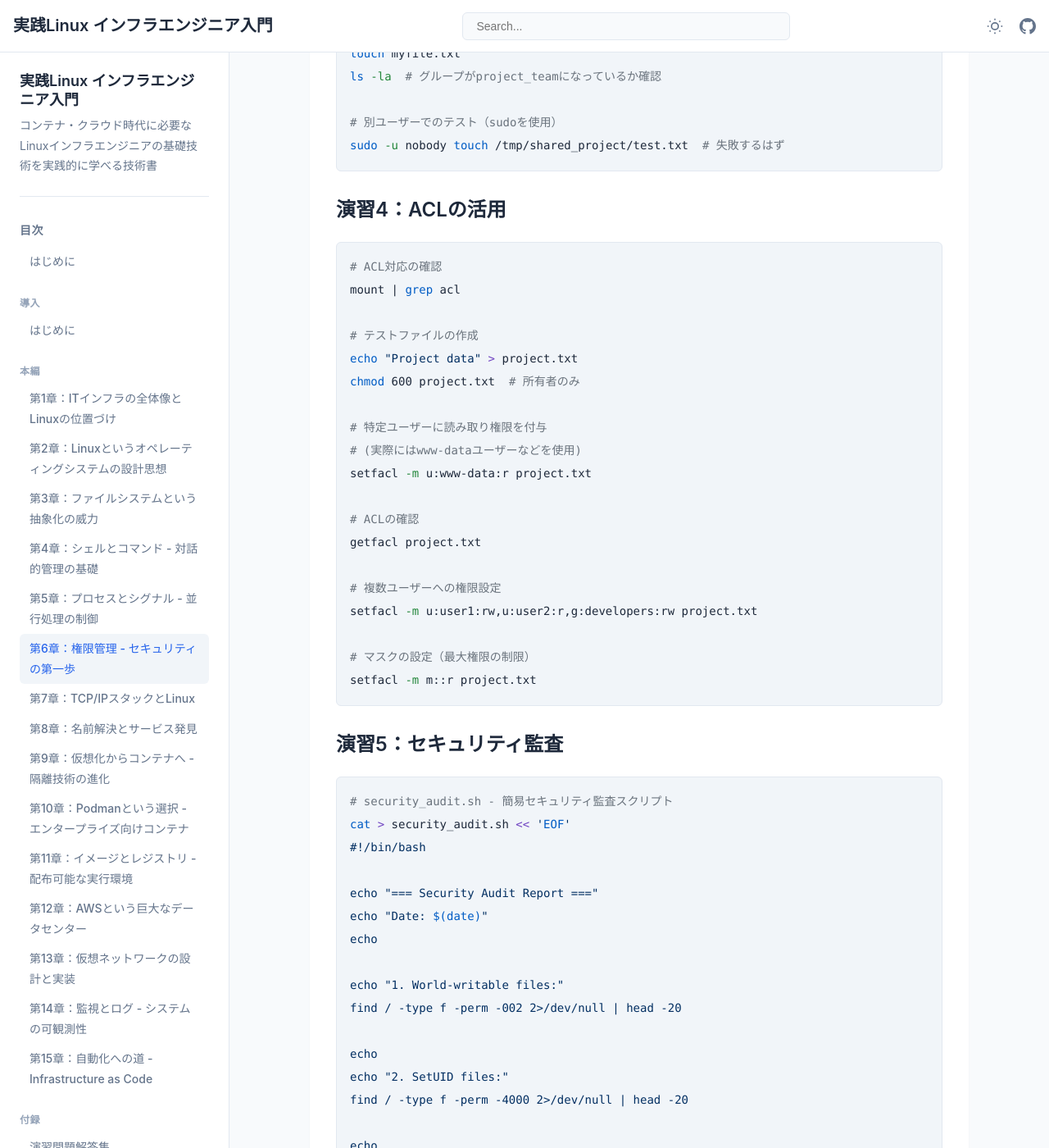
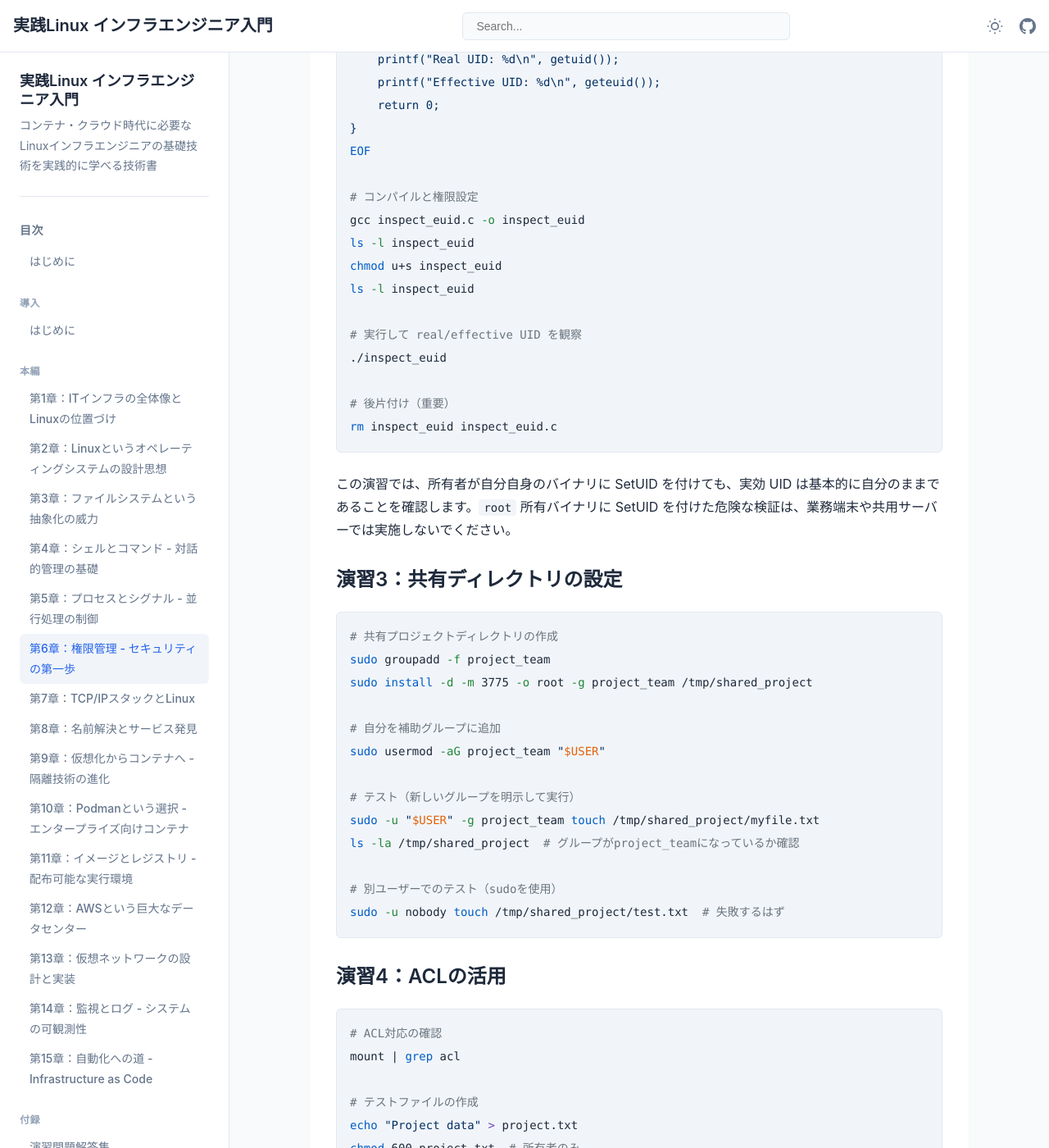
Before and after one commit to itdojp/linux-infra-textbook2, a Jekyll site: the page built from docs/chapters/chapter-06-permissions.md, in a window 1280 px wide and 1400 px high, scrolled down 15198 px. Shown: the whole window at 82% size. Built offline with Jekyll 4.4.1, drawn with Linux system fonts in a browser that asks for light colours; our own code applies the rules of GitHub Pages for plain Markdown files; some of the changed text lies outside the part shown.

````diff
--- a/docs/chapters/chapter-06-permissions.md
+++ b/docs/chapters/chapter-06-permissions.md
@@ -5,7 +5,8 @@
 - OS: Linux（systemd 前提。例: Ubuntu 22.04/24.04）
 - シェル: bash
 - 権限: 章内で `sudo` を付けた操作は管理者権限が必要
-- ネットワーク: 章によりインターネット接続が必要（例: パッケージ導入、クラウド操作）
+- ネットワーク: 追加パッケージ導入時のみインターネット接続が必要
+- 任意ツール: ACL の例では `acl` パッケージ、演習 2 では `gcc` を使用
 
 ## 6.1 はじめに：なぜ権限管理が必要なのか
 
@@ -139,6 +140,27 @@ drwxr-xr-x  5 alice developers  4096 Mar 15 10:00 project/
 # x = 実行（execute）     = 1
 ```
 
+#### 初学者向けの最小例：自分のホームディレクトリで試す
+
+```bash
+mkdir -p ~/permission-test/minimum
+cd ~/permission-test/minimum
+
+printf '%s\n' 'secret memo' > memo.txt
+cat > hello.sh <<'EOF'
+#!/usr/bin/env bash
+echo "hello"
+EOF
+
+ls -l
+chmod 600 memo.txt
+chmod 755 hello.sh
+ls -l
+./hello.sh
+```
+
+この最小例では、`memo.txt` に `600` を設定して「所有者だけが読み書きできる状態」を確認し、`hello.sh` に `755` を設定して「スクリプトの起動には実行権限が必要である」ことを確認します。いずれも `~/permission-test` 配下で完結するため、業務ファイルを壊さずに試せます。
+
 #### ディレクトリに対する権限の意味
 
 ```bash
@@ -175,9 +197,7 @@ $ ls -la /usr/bin/passwd
 
 ```bash
 # 共有ディレクトリの設定
-mkdir /shared/project
-chmod 2775 /shared/project  # 2がSetGIDビット
-chgrp developers /shared/project
+sudo install -d -m 2775 -o root -g developers /srv/project-share
 
 # このディレクトリ内で作成されたファイルは
 # 自動的にdevelopersグループに属する
@@ -212,24 +232,26 @@ chmod g-w file.txt      # グループから書き込み権限を削除
 chmod o=r file.txt      # その他には読み取りのみ
 chmod a+r file.txt      # 全員に読み取り権限を追加
 
-# 再帰的な変更
-chmod -R 755 /var/www/html
+# 再帰的な変更（検証用ディレクトリで実施）
+chmod -R u=rwX,go=rX ~/permission-test/web-root
 ```
+
+本番ディレクトリに対して再帰的な `chmod` を実行する前に、対象パス・現在の権限・実行中サービスへの影響を確認してください。特に `/var/www` や `/etc` への一括変更は、意図しない停止や情報露出につながります。
 
 #### chown - 所有者の変更
 
 ```bash
 # 所有者のみ変更
-chown alice file.txt
+sudo chown alice file.txt
 
 # 所有者とグループを変更
-chown alice:developers file.txt
+sudo chown alice:developers file.txt
 
 # 再帰的に変更
-chown -R www-data:www-data /var/www
+sudo chown -R www-data:www-data /var/www
 
 # グループのみ変更
-chgrp developers file.txt
+sudo chgrp developers file.txt
 ```
 
 ### umask - デフォルト権限の設定
@@ -273,6 +295,8 @@ setfacl -x u:bob file.txt
 setfacl -b file.txt
 ```
 
+Ubuntu 系では `setfacl` / `getfacl` が見つからない場合、`sudo apt install acl` で追加します。ファイルシステム側で ACL が無効な環境もあるため、検証前に `mount` 出力やディストリビューションの標準設定を確認してください。
+
 ## 6.5 セキュリティインシデントの防止
 
 ### よくある権限設定ミス
@@ -281,10 +305,10 @@ setfacl -b file.txt
 
 ```bash
 # 危険：誰でも書き込める設定ファイル
-chmod 777 /etc/app/config.conf  # 絶対ダメ！
+sudo chmod 777 /etc/app/config.conf  # 絶対ダメ！
 
 # 正しい設定
-chmod 644 /etc/app/config.conf  # rootのみ編集可能
+sudo chmod 644 /etc/app/config.conf  # rootのみ編集可能
 ```
 
 #### 2. 秘密鍵の権限
@@ -306,6 +330,8 @@ chmod u+s script.sh  # セキュリティホール！
 
 # SetUIDは慎重に、できれば使わない
 ```
+
+多くの Linux カーネルでは、シェルスクリプトに対する SetUID は安全性の観点から無効化されています。それでも「危険な設計である」という理解は重要です。
 
 ### 権限昇格攻撃の防止
 
@@ -332,10 +358,10 @@ alice ALL=(ALL) NOPASSWD: ALL  # 危険！
 ```bash
 # ファイルの整合性チェック
 # 1. チェックサムの記録
-find /etc -type f -exec md5sum {} \; > /root/etc_checksums.txt
+sudo find /etc -type f -exec sha256sum {} \; | sudo tee /root/etc_checksums.txt >/dev/null
 
 # 2. 定期的な確認
-md5sum -c /root/etc_checksums.txt | grep -v "OK$"
+sudo sha256sum -c /root/etc_checksums.txt | grep -v "OK$"
 
 # より高度なツール：AIDE
 sudo apt install aide
@@ -385,6 +411,8 @@ sudo aureport --summary
 
 #### 4. ファイアウォール設定の実践
 
+以下は検証用 VM や手元のラボ環境で試してください。遠隔接続中のサーバーでいきなり既定ポリシーを変更すると、自分の SSH セッションまで遮断するおそれがあります。少なくとも別の root セッション、またはコンソールアクセスを確保してから実行します。
+
 ```bash
 # iptablesによる基本設定
 # デフォルトポリシーを拒否に設定
@@ -394,40 +422,39 @@ sudo iptables -P OUTPUT ACCEPT
 
 # 必要なサービスのみ許可
 sudo iptables -A INPUT -i lo -j ACCEPT                    # ローカルループバック
-sudo iptables -A INPUT -m state --state ESTABLISHED,RELATED -j ACCEPT  # 確立済み接続
+sudo iptables -A INPUT -m conntrack --ctstate ESTABLISHED,RELATED -j ACCEPT  # 確立済み接続
 sudo iptables -A INPUT -p tcp --dport 22 -j ACCEPT        # SSH
 sudo iptables -A INPUT -p tcp --dport 80 -j ACCEPT        # HTTP
 sudo iptables -A INPUT -p tcp --dport 443 -j ACCEPT       # HTTPS
 
 # 設定を保存
-sudo iptables-save > /etc/iptables/rules.v4
+sudo iptables-save | sudo tee /etc/iptables/rules.v4 >/dev/null
 
 # ufw（簡易ファイアウォール）の使用
-sudo ufw enable
 sudo ufw default deny incoming
 sudo ufw default allow outgoing
-sudo ufw allow ssh
+sudo ufw allow OpenSSH
 sudo ufw allow 'Nginx Full'
+sudo ufw enable
 sudo ufw status verbose
 ```
 
 #### 5. SSH強化設定
 
+SSH 設定は、現在の接続を切断すると復旧に時間がかかります。既存セッションを開いたまま、構文チェック成功後に再読み込みし、別端末から再接続できることを確認してから作業を終えてください。
+
 ```bash
-# /etc/ssh/sshd_configの推奨設定
-sudo cp /etc/ssh/sshd_config /etc/ssh/sshd_config.backup
+# バックアップと drop-in ディレクトリの準備
+sudo cp /etc/ssh/sshd_config /etc/ssh/sshd_config.backup.$(date +%Y%m%d-%H%M%S)
+sudo install -d -m 755 /etc/ssh/sshd_config.d
 
+# セキュリティ強化設定（Ubuntu 系の例）
+sudo tee /etc/ssh/sshd_config.d/10-hardening.conf >/dev/null << 'EOF'
 # セキュリティ強化設定
-cat >> /etc/ssh/sshd_config << 'EOF'
-# セキュリティ強化設定
-Protocol 2
 PermitRootLogin no
 PasswordAuthentication no
 PubkeyAuthentication yes
-ChallengeResponseAuthentication no
-UsePAM no
-AllowUsers alice bob
-DenyUsers root
+KbdInteractiveAuthentication no
 MaxAuthTries 3
 ClientAliveInterval 300
 ClientAliveCountMax 2
@@ -445,7 +472,7 @@ sudo systemctl reload sshd
 sudo apt install fail2ban
 
 # /etc/fail2ban/jail.local の設定例
-cat > /etc/fail2ban/jail.local << 'EOF'
+sudo tee /etc/fail2ban/jail.local >/dev/null << 'EOF'
 [DEFAULT]
 bantime = 3600
 findtime = 600
@@ -481,6 +508,8 @@ sudo aureport -f
 sudo ausearch -k passwd_changes
 ```
 
+`fail2ban` が参照するログパスはディストリビューションや SSH 実装で異なります。Ubuntu 系では `/var/log/auth.log` が一般的ですが、journald のみを使う環境では別設定が必要です。
+
 ## 6.6 演習：権限設定ミスによる脆弱性を体験
 
 ### 演習1：基本的な権限管理
@@ -507,55 +536,49 @@ ls -la
 sudo -u nobody cat alice_secret.txt
 ```
 
-### 演習2：SetUIDの危険性
+### 演習2：SetUIDの仕組みを観察する
 
 ```bash
-# 危険なプログラムの作成（教育目的のみ）
-cat > vulnerable.c << 'EOF'
+# SetUID の仕組みを観察する最小プログラム
+cat > inspect_euid.c << 'EOF'
 #include <stdio.h>
-#include <stdlib.h>
 #include <unistd.h>
 
-int main(int argc, char *argv[]) {
-    printf("Current UID: %d\n", getuid());
+int main(void) {
+    printf("Real UID: %d\n", getuid());
     printf("Effective UID: %d\n", geteuid());
-
-    if (argc > 1) {
-        // 危険：ユーザー入力をそのままsystem()に渡す
-        system(argv[1]);
-    }
     return 0;
 }
 EOF
 
 # コンパイルと権限設定
-gcc vulnerable.c -o vulnerable
-chmod u+s vulnerable  # SetUID設定
+gcc inspect_euid.c -o inspect_euid
+ls -l inspect_euid
+chmod u+s inspect_euid
+ls -l inspect_euid
 
-# 実行して権限昇格を確認
-./vulnerable "whoami"
-./vulnerable "cat /etc/shadow"  # root権限で実行される！
+# 実行して real/effective UID を観察
+./inspect_euid
 
 # 後片付け（重要）
-rm vulnerable vulnerable.c
+rm inspect_euid inspect_euid.c
 ```
+
+この演習では、所有者が自分自身のバイナリに SetUID を付けても、実効 UID は基本的に自分のままであることを確認します。`root` 所有バイナリに SetUID を付けた危険な検証は、業務端末や共用サーバーでは実施しないでください。
 
 ### 演習3：共有ディレクトリの設定
 
 ```bash
 # 共有プロジェクトディレクトリの作成
-sudo mkdir /tmp/shared_project
-sudo groupadd project_team
-sudo usermod -aG project_team $USER
+sudo groupadd -f project_team
+sudo install -d -m 3775 -o root -g project_team /tmp/shared_project
 
-# SetGIDとSticky bitの設定
-sudo chmod 3775 /tmp/shared_project  # rwxrwsr-t
-sudo chgrp project_team /tmp/shared_project
+# 自分を補助グループに追加
+sudo usermod -aG project_team "$USER"
 
-# テスト
-cd /tmp/shared_project
-touch myfile.txt
-ls -la  # グループがproject_teamになっているか確認
+# テスト（新しいグループを明示して実行）
+sudo -u "$USER" -g project_team touch /tmp/shared_project/myfile.txt
+ls -la /tmp/shared_project  # グループがproject_teamになっているか確認
 
 # 別ユーザーでのテスト（sudoを使用）
 sudo -u nobody touch /tmp/shared_project/test.txt  # 失敗するはず
@@ -609,7 +632,7 @@ find / -type f -perm -2000 2>/dev/null | head -20
 
 echo
 echo "4. Files without owner:"
-find / -nouser -o -nogroup 2>/dev/null | head -20
+find / \( -nouser -o -nogroup \) 2>/dev/null | head -20
 
 echo
 echo "5. Suspicious permissions on important files:"
@@ -718,13 +741,10 @@ echo "Done."
 
 セキュリティは一度設定したら終わりではありません：
 
-```bash
-# 定期的な確認項目
 - 不要なユーザーアカウントの削除
 - 過度に緩い権限の修正
-- SetUID/SetGIDファイルの確認
+- SetUID/SetGID ファイルの棚卸し
 - ログの監視と分析
-```
 
 ### 次章への準備
 
@@ -758,7 +778,7 @@ TCP/IPスタックという、インターネットの基礎技術をLinuxがど
 
 2. 共有ディレクトリ（/shared/project）を作成し、developersグループのメンバーが自由にファイルを作成・編集でき、作成されたファイルは自動的にdevelopersグループに属するようにする。
 
-3. バックアップスクリプト（/usr/local/bin/backup.sh）を、backupユーザーのみが実行でき、実行時はroot権限で動作するようにする。
+3. バックアップスクリプト（/usr/local/bin/backup.sh）を、backupユーザーのみが実行できるようにし、root権限が必要な処理は `sudoers` で個別コマンドに限定して実行できるようにする。
 
 ### 問題4：セキュリティ診断
 
````
Also changed, not shown: other parts of docs/chapters/chapter-06-permissions.md (+2 -2 lines), docs/chapters/chapter-07-tcp-ip.md (+10 -3 lines), docs/chapters/chapter-12-with-exercises.md (+15 -9 lines), src/chapters/chapter-07-tcp-ip.md (+10 -3 lines), src/chapters/chapter-12-with-exercises.md (+15 -9 lines).
